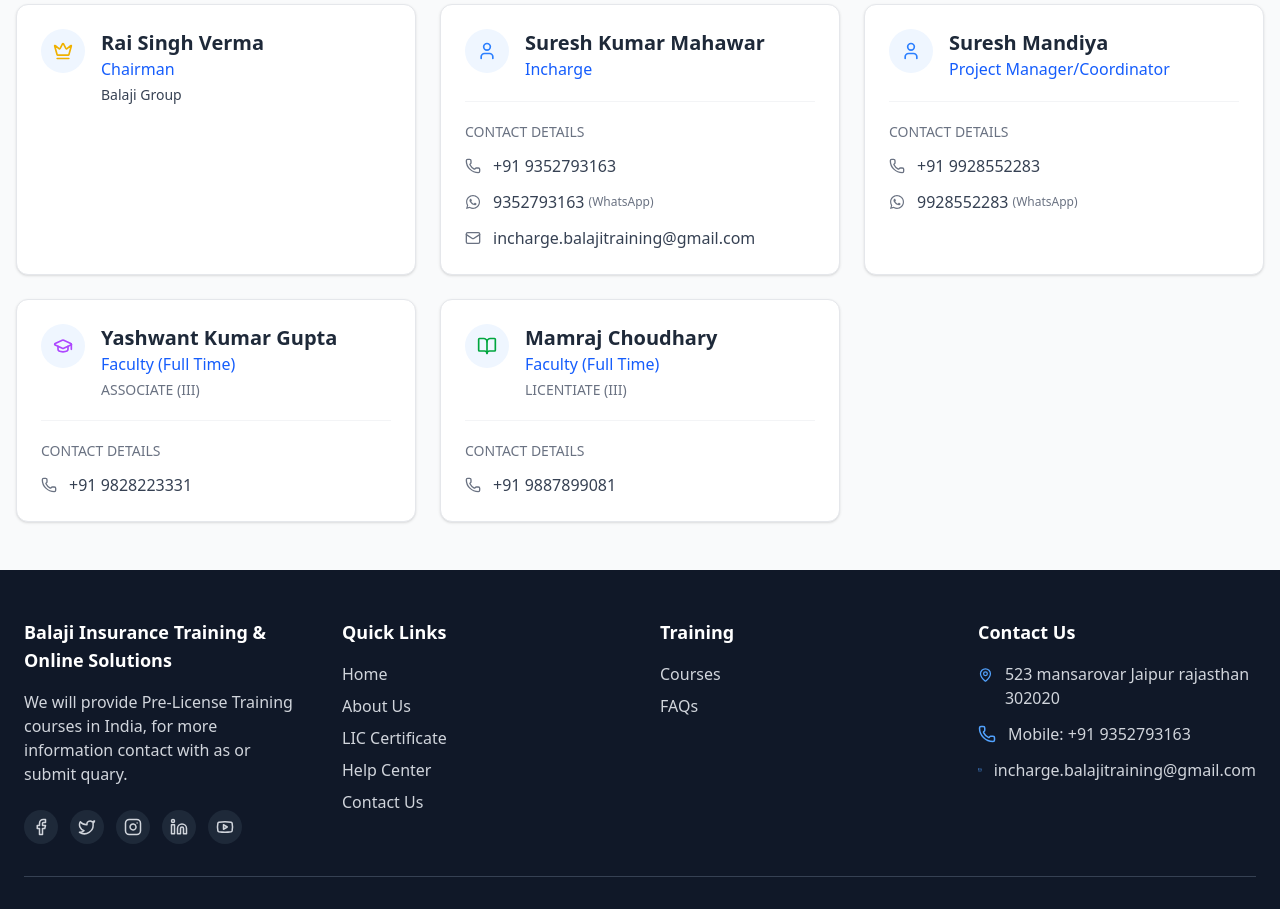
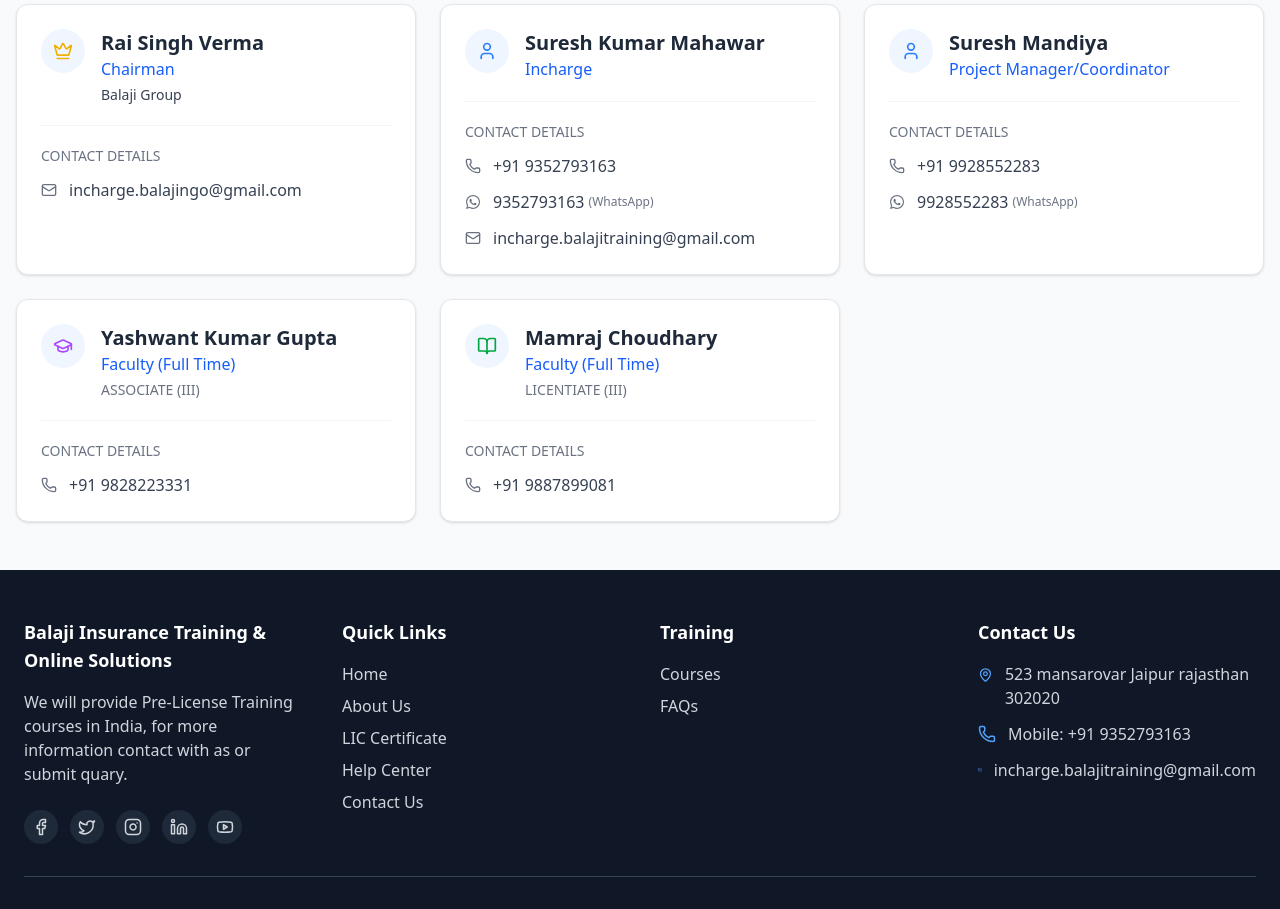
Before and after one commit to balajitraining/-Training-Project-With-Certificate-Generate-Frontend-Code, a Next.js app: page /contact in a window 1280 px wide. Shown: the part 1020-1929 px from the top of the page. Built offline with nearby package versions, Linux system fonts and the light colour scheme; no server answers.

Commit message:
Update page.jsx

```diff
--- a/app/contact/page.jsx
+++ b/app/contact/page.jsx
@@ -68,7 +68,9 @@
       position: "Chairman",
       company: "Balaji Group",
       icon: <Crown className="text-yellow-500" size={20} />,
-      contacts: []
+      contacts: [
+         { type: "email", value: "incharge.balajingo@gmail.com", icon: <Mail size={16} /> }
+      ]
     },
     {
       name: "Suresh Kumar Mahawar",
```
